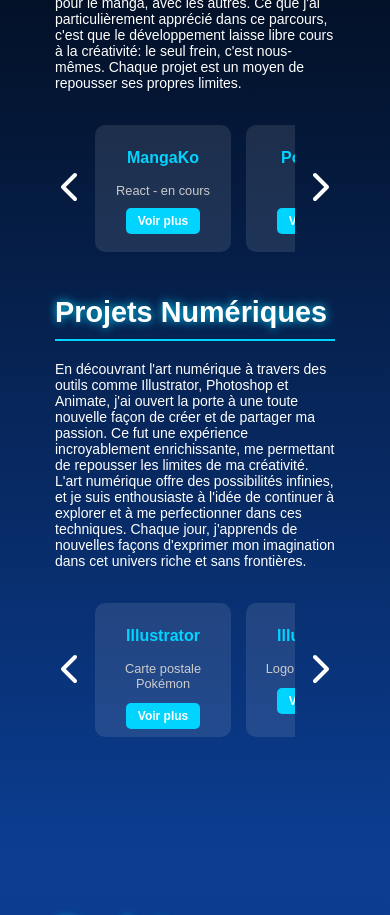
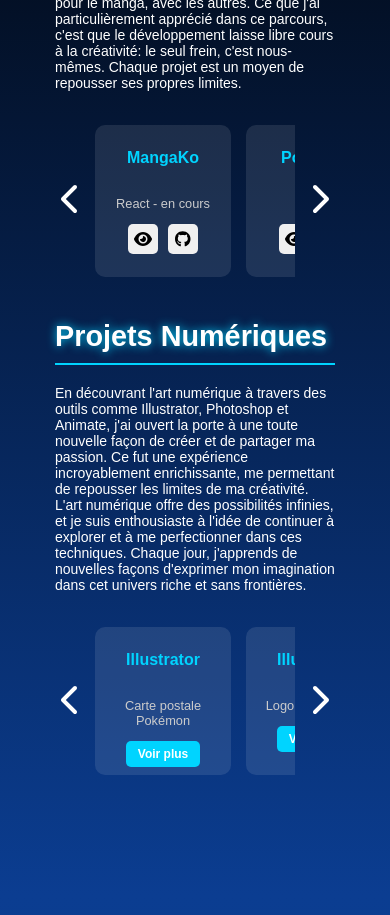
Before and after one commit to yukooome/Portfolio, a React (Vite) app in the folder my-portfolio/: page / in a window 390 px wide. Shown: the part 1420-2335 px from the top of the page. Built offline with nearby package versions, Linux system fonts and the light colour scheme.

Commit message:
auj icon projet web

```diff
--- a/my-portfolio/package.json
+++ b/my-portfolio/package.json
@@ -10,7 +10,7 @@
     "preview": "vite preview"
   },
   "dependencies": {
-    "@fortawesome/free-brands-svg-icons": "^6.7.1",
+    "@fortawesome/free-brands-svg-icons": "^6.7.2",
     "@fortawesome/free-solid-svg-icons": "^6.7.2",
     "@fortawesome/react-fontawesome": "^0.2.2",
     "react": "^18.3.1",
--- a/my-portfolio/src/components/Home.jsx
+++ b/my-portfolio/src/components/Home.jsx
@@ -23,7 +23,7 @@ function Home() {
   const scrollLeft = () => {
     if (competencesContainerRef.current) {
       competencesContainerRef.current.scrollBy({
-        left: -300, // Ajustez cette valeur pour définir la distance de défilement
+        left: -150, // Ajustez cette valeur pour définir la distance de défilement
         behavior: 'smooth',
       });
     }
@@ -33,7 +33,7 @@ function Home() {
   const scrollRight = () => {
     if (competencesContainerRef.current) {
       competencesContainerRef.current.scrollBy({
-        left: 300, // Ajustez cette valeur pour définir la distance de défilement
+        left: 150, // Ajustez cette valeur pour définir la distance de défilement
         behavior: 'smooth',
       });
     }
--- a/my-portfolio/src/components/Projects.css
+++ b/my-portfolio/src/components/Projects.css
@@ -3,7 +3,6 @@
   background: linear-gradient(to top, #0b3d91, #000000);
   color: white;
   position: relative;
-  /* height: 60vh; */
   overflow: hidden;
 }
 
@@ -38,6 +37,47 @@
   overflow-y: hidden;
 }
 
+.projects-carousel-container {
+  display: flex;
+  align-items: center;
+  position: relative;
+}
+
+.scroll-btn {
+  background: transparent;
+  border: none;
+  color: white;
+  font-size: 2rem;
+  cursor: pointer;
+  transition: transform 0.3s ease;
+  z-index: 2;
+}
+
+.scroll-btn:hover {
+  transform: scale(1.2);
+}
+
+.scroll-btn.left {
+  position: absolute;
+  left: 0;
+}
+
+.scroll-btn.right {
+  position: absolute;
+  right: 0;
+}
+
+.projects-carousel {
+  display: flex;
+  justify-content: start;
+  gap: 20px;
+  overflow-x: auto;
+  padding: 20px 0;
+  -ms-overflow-style: none;
+  scrollbar-width: none;
+  margin: 0 40px;
+}
+
 .project-card {
   background-color: rgba(255, 255, 255, 0.1);
   border-radius: 10px;
@@ -46,6 +86,9 @@
   text-align: center;
   transition: transform 0.3s ease;
   flex-shrink: 0;
+  display: flex;
+  flex-direction: column;
+  align-items: center;
 }
 
 .project-card:hover {
@@ -72,7 +115,34 @@
   text-shadow: 0 0 10px #00d4ff;
 }
 
-/* Styles pour la modale projet numerique */
+.btn-container {
+  display: flex;
+  flex-direction: row;
+  gap: 10px;
+  /* margin-top: 15px; */
+}
+
+.btn-projet-web, .btn-projet-web-git {
+  display: inline-flex;
+  justify-content: center;
+  align-items: center;
+  width: 50px;
+  height: 50px;
+  background-color: #f0f0f0;
+  border-radius: 5px;
+  text-decoration: none;
+  transition: background-color 0.3s ease;
+}
+
+.btn-projet-web:hover, .btn-projet-web-git:hover {
+  background-color: #b8b7b7;
+}
+
+.icon {
+  font-size: 24px;
+  color: #000;
+}
+
 .modal {
   position: fixed;
   top: 0;
@@ -98,77 +168,17 @@
 }
 
 .modal-content p {
-  margin-bottom: 15px; /* Ajouter un espacement entre les paragraphes */
-  line-height: 1.6; /* Espacement entre les lignes pour améliorer la lisibilité */
-  font-size: 1rem; /* Ajuste la taille de la police pour la modal */
-  color: #333; /* Assure-toi que le texte est lisible sur le fond clair */
-}
-
-.modal-image {
-  width: 90%;  /* Largeur fixe */
-  height: 500px; /* Hauteur fixe */
-  object-fit: cover; /* Maintient le ratio d'aspect et coupe l'image si nécessaire */
-  border-radius: 10px; /* Optionnel : adoucir les coins */
+  margin-bottom: 15px;
+  line-height: 1.6;
+  font-size: 1rem;
+  color: #333;
 }
 
 .modal-image {
   width: 100%;
   height: 500px;
-  object-fit: cover; /* Maintient le ratio d'aspect et coupe l'image si nécessaire */
-  border-radius: 10px; /* Adoucir les coins */
-}
-
-.projects-carousel-container {
-  display: flex;
-  align-items: center;
-  position: relative; /* Permet de positionner les flèches à l'intérieur du conteneur */
-}
-
-.scroll-btn {
-  background: transparent;
-  border: none;
-  color: white;
-  font-size: 2rem;
-  cursor: pointer;
-  transition: transform 0.3s ease;
-  z-index: 2; /* Assurez-vous que les boutons sont visibles au-dessus des projets */
-}
-
-.scroll-btn:hover {
-  transform: scale(1.2);
-}
-
-.scroll-btn.left {
-  position: absolute;
-  left: 0; /* Place la flèche à gauche */
-}
-
-.scroll-btn.right {
-  position: absolute;
-  right: 0; /* Place la flèche à droite */
-}
-
-.projects-carousel {
-  display: flex;
-  justify-content: start;
-  gap: 20px;
-  overflow-x: auto;
-  padding: 20px 0;
-  -ms-overflow-style: none;
-  scrollbar-width: none;
-  margin: 0 40px; /* Ajout d'un espace de 40px à gauche et à droite pour les flèches */
-}
-
-/* Responsiveness */
-@media (max-width: 1024px) {
-  .projects-container p {
-    font-size: 16px;
-  }
-
-  .modal-image {
-    width: 100%;
-    height: auto;
-  }
+  object-fit: cover;
+  border-radius: 10px;
 }
 
 .close {
@@ -177,91 +187,18 @@
   right: 20px;
   font-size: 30px;
   font-weight: bold;
-  color: rgb(255, 0, 0);  /* Couleur rouge pour la croix */
+  color: rgb(255, 0, 0);
   cursor: pointer;
 }
 
-.modal h2{
+.modal h2 {
   font-family: 'Orbitron', sans-serif;
   font-size: 2.5rem;
   margin-bottom: 20px;
   color: #000000;
-  text-shadow: none;
   text-align: left;
   border-bottom: 2px solid #00d4ff;
   padding-bottom: 10px;
-}
-
-.digital-project-btn {
-  background-color: #00d4ff;
-  color: #fff;
-  border: none;
-  border-radius: 5px;
-  padding: 10px 20px;
-  font-size: 1rem;
-  font-weight: bold;
-  cursor: pointer;
-  transition: background-color 0.3s ease, transform 0.3s ease;
-  /* text-transform: uppercase; */
-}
-
-.digital-project-btn:hover {
-  background-color: #009dbf;
-  transform: scale(1.1);
-}
-
-.digital-project-btn:focus {
-  outline: none;
-}
-
-/* Ajustement global de la carte */
-@media (max-width: 1024px) {
-  .project-card {
-    width: 180px; /* Réduire la taille de la carte sur les écrans plus petits */
-    padding: 15px;
-  }
-}
-
-@media (max-width: 768px) {
-  .project-card {
-    width: 150px; /* Encore plus petite sur les écrans de tablette */
-    padding: 10px;
-  }
-
-  .projects-grid, .projects-carousel {
-    gap: 15px; /* Réduire l'espace entre les cartes */
-  }
-
-  .project-card h3 {
-    font-size: 1.2rem; /* Réduire la taille du titre */
-  }
-
-  .project-card p {
-    font-size: 0.9rem; /* Réduire la taille du texte */
-  }
-}
-
-@media (max-width: 480px) {
-  .project-card {
-    width: 120px; /* Réduire la taille sur les petits écrans comme les smartphones */
-    padding: 8px;
-  }
-
-  .projects-container p {
-    font-size: 14px; /* Ajuster la taille du texte */
-  }
-
-  .project-card h3 {
-    font-size: 1rem; /* Réduire davantage la taille du titre */
-  }
-
-  .project-card p {
-    font-size: 0.8rem; /* Texte plus petit */
-  }
-
-  .projects h2 {
-    font-size: 1.8rem; /* Réduire la taille du titre de section */
-  }
 }
 
 /* btn */
@@ -282,23 +219,107 @@
   transform: scale(1.1);
 }
 
+.digital-project-btn:focus {
+  outline: none;
+}
+
+/* Media queries */
 @media (max-width: 1024px) {
+  .projects-container p {
+    font-size: 16px;
+  }
+
+  .modal-image {
+    width: 100%;
+    height: auto;
+  }
+
+  .project-card {
+    width: 180px;
+    padding: 15px;
+  }
+
   .digital-project-btn {
-    padding: 8px 16px; /* Réduire le padding */
-    font-size: 0.9rem; /* Réduire légèrement la taille de la police */
+    padding: 8px 16px;
+    font-size: 0.9rem;
+  }
+
+  .btn-projet-web, .btn-projet-web-git {
+    width: 40px; /* Réduire la taille des boutons sur les tablettes */
+    height: 40px;
+  }
+
+  .icon {
+    font-size: 20px; /* Réduire la taille des icônes */
   }
 }
 
 @media (max-width: 768px) {
+  .project-card {
+    width: 150px;
+    padding: 10px;
+  }
+
+  .projects-grid, .projects-carousel {
+    gap: 15px;
+  }
+
+  .project-card h3 {
+    font-size: 1.2rem;
+  }
+
+  .project-card p {
+    font-size: 0.9rem;
+  }
+
   .digital-project-btn {
-    padding: 7px 14px; /* Réduire encore plus le padding */
-    font-size: 0.85rem; /* Diminuer la taille de la police */
+    padding: 7px 14px;
+    font-size: 0.85rem;
+  }
+
+  .btn-projet-web, .btn-projet-web-git {
+    width: 35px;  /* Réduire la taille des boutons pour les écrans moyens */
+    height: 35px;
+  }
+
+  .icon {
+    font-size: 18px; /* Réduire encore la taille des icônes */
   }
 }
 
 @media (max-width: 480px) {
+  .project-card {
+    width: 120px;
+    padding: 8px;
+  }
+
+  .projects-container p {
+    font-size: 14px;
+  }
+
+  .project-card h3 {
+    font-size: 1rem;
+  }
+
+  .project-card p {
+    font-size: 0.8rem;
+  }
+
+  .projects h2 {
+    font-size: 1.8rem;
+  }
+
   .digital-project-btn {
-    padding: 6px 12px; /* Réduire encore plus pour les petits écrans */
-    font-size: 0.75rem; /* Taille du texte plus petite pour les écrans de smartphone */
+    padding: 6px 12px;
+    font-size: 0.75rem;
+  }
+
+  .btn-projet-web, .btn-projet-web-git {
+    width: 30px; /* Réduire la taille pour les petits écrans (smartphones) */
+    height: 30px;
+  }
+
+  .icon {
+    font-size: 16px; /* Diminuer encore la taille des icônes */
   }
 }
--- a/my-portfolio/src/components/Projects.jsx
+++ b/my-portfolio/src/components/Projects.jsx
@@ -2,7 +2,10 @@
 import React, { useState, useRef } from 'react';
 import './Projects.css';
 import { FontAwesomeIcon } from '@fortawesome/react-fontawesome';
-import { faChevronLeft, faChevronRight } from '@fortawesome/free-solid-svg-icons';
+import { faEye } from '@fortawesome/free-solid-svg-icons'; // Icône pour l'œil
+import { faGithub } from '@fortawesome/free-brands-svg-icons'; // Icône pour GitHub
+import { faChevronLeft, faChevronRight } from '@fortawesome/free-solid-svg-icons'; // Flèches pour le défilement
+
 
 function Projects() {
   const [isModalOpen, setIsModalOpen] = useState(false);
@@ -11,27 +14,23 @@ function Projects() {
   const digitalProjectsContainerRef = useRef(null); // Référence au conteneur des projets numériques
 
   const featuredProjects = [
-    { title: 'MangaKo', description: 'React - en cours', link: 'https://projet-react-eosin.vercel.app/' },
-    { title: 'Pokedex', description: 'React', link: 'https://pokemons-pearl-ten.vercel.app' },
-    { title: 'Todolist', description: 'React', link: 'https://todoliste.vercel.app' },
-    { title: 'Prix-produit', description: 'React', link: 'https://prix-produit.vercel.app' },
+    { title: 'MangaKo', description: 'React - en cours', link: 'https://projet-react-eosin.vercel.app/', gitLink : 'https://github.com/yukooome/Projet-React' },
+    { title: 'Pokedex', description: 'React', link: 'https://pokemons-pearl-ten.vercel.app', gitLink : 'https://github.com/yukooome/React/tree/main/Pokemons' },
+    { title: 'Todolist', description: 'React', link: 'https://todoliste.vercel.app', gitLink : 'https://github.com/yukooome/React/tree/main/todolist' },
+    { title: 'Prix-produit', description: 'React', link: 'https://prix-produit.vercel.app', gitLink : 'https://github.com/yukooome/React/tree/main/Prix-produit' },
 
-    { title: 'Dr.Stone', description: 'JS - en cours', link: 'https://drstoone.vercel.app/' },
-    { title: 'Distributeur', description: 'JS - pas responsive', link: 'https://javascript-rho-cyan.vercel.app' },
-    { title: 'Flexbox', description: 'JS', link: 'https://flexbox-fawn-nu.vercel.app' },
-    { title: 'Ville', description: 'JS', link: 'https://ville-steel.vercel.app' },
-    { title: 'Ordre', description: 'JS', link: 'https://ordre.vercel.app' },
+    { title: 'Dr.Stone', description: 'JS - en cours', link: 'https://drstoone.vercel.app/', gitLink : 'https://github.com/yukooome/Projet-JS' },
+    { title: 'Distributeur', description: 'JS - pas responsive', link: 'https://javascript-rho-cyan.vercel.app', gitLink : 'https://github.com/yukooome/Javascript/tree/main/distributeur%20manga' },
+    { title: 'Flexbox', description: 'JS', link: 'https://flexbox-fawn-nu.vercel.app', gitLink : 'https://github.com/yukooome/Javascript/tree/main/exo_flexbox' },
+    { title: 'Ville', description: 'JS', link: 'https://ville-steel.vercel.app', gitLink : 'https://github.com/yukooome/Javascript/tree/main/exoville' },
+    { title: 'Ordre', description: 'JS', link: 'https://ordre.vercel.app', gitLink : 'https://github.com/yukooome/Javascript/tree/main/tableau-ordre' },
 
 
-    { title: 'Formulaire', description: 'Html-CSS-JS', link: 'https://html-css-three-lyart.vercel.app' },
-    { title: 'Tableau', description: 'Html-CSS', link: 'https://html-css-omega-khaki.vercel.app' },
-    { title: 'Tailwind', description: 'Html-CSS - pas responsive', link: 'https://tailwind-mu-two.vercel.app' },
-    { title: 'Animation', description: 'Html-CSS - pas responsive', link: 'https://animation-lac-iota.vercel.app' },
-    { title: 'Responsive', description: 'Html-CSS', link: 'https://onizuka-flax.vercel.app' },
-
-    // { title: 'Projet 4', description: 'Description du projet 4', link: '#' },
-    // { title: 'Projet 5', description: 'Description du projet 5', link: '#' },
-    // { title: 'Projet 6', description: 'Description du projet 6', link: '#' },
+    { title: 'Formulaire', description: 'Html-CSS-JS', link: 'https://html-css-three-lyart.vercel.app', gitLink : 'https://github.com/yukooome/HTML_CSS/tree/main/Formulaire.exo' },
+    { title: 'Tableau', description: 'Html-CSS', link: 'https://html-css-omega-khaki.vercel.app', gitLink : 'https://github.com/yukooome/HTML_CSS/tree/main/tableaux' },
+    { title: 'Tailwind', description: 'Html-CSS - pas responsive', link: 'https://tailwind-mu-two.vercel.app', gitLink : 'https://github.com/yukooome/HTML_CSS/tree/main/tailwind' },
+    { title: 'Animation', description: 'Html-CSS - pas responsive', link: 'https://animation-lac-iota.vercel.app', gitLink : 'https://github.com/yukooome/HTML_CSS/tree/main/animations' },
+    { title: 'Responsive', description: 'Html-CSS', link: 'https://onizuka-flax.vercel.app', gitLink : 'https://github.com/yukooome/HTML_CSS/tree/main/exo-responsive' },
   ];
 
   const digitalProjects = [
@@ -98,7 +97,34 @@ function Projects() {
             <div key={index} className="project-card">
               <h3>{project.title}</h3>
               <p>{project.description}</p>
-              <a href={project.link} className="digital-project-btn" target="_blank" rel="noopener noreferrer">Voir plus</a>
+
+              {/* <a href={project.link} className="digital-project-btn" target="_blank" rel="noopener noreferrer">Voir plus</a>
+
+              <a href={project.link} className="digital-project-btn" target="_blank" rel="noopener noreferrer">Voir plus</a> */}
+
+
+              <div className="btn-container">
+              {/* Bouton vers le projet avec l'icône œil */}
+              <a
+                href={project.link}
+                className="btn-projet-web"
+                target="_blank"
+                rel="noopener noreferrer"
+              >
+                <FontAwesomeIcon icon={faEye} className="icon" /> {/* Icône d'œil */}
+              </a>
+
+              {/* Bouton vers GitHub avec l'icône GitHub */}
+              <a
+                href={project.gitLink}
+                className="btn-projet-web-git"
+                target="_blank"
+                rel="noopener noreferrer"
+              >
+                <FontAwesomeIcon icon={faGithub} className="icon" /> {/* Icône GitHub */}
+              </a>
+            </div>
+
             </div>
           ))}
         </div>
```
Also changed, not shown: 1 other file (tests, documents, lock files or other folders).
